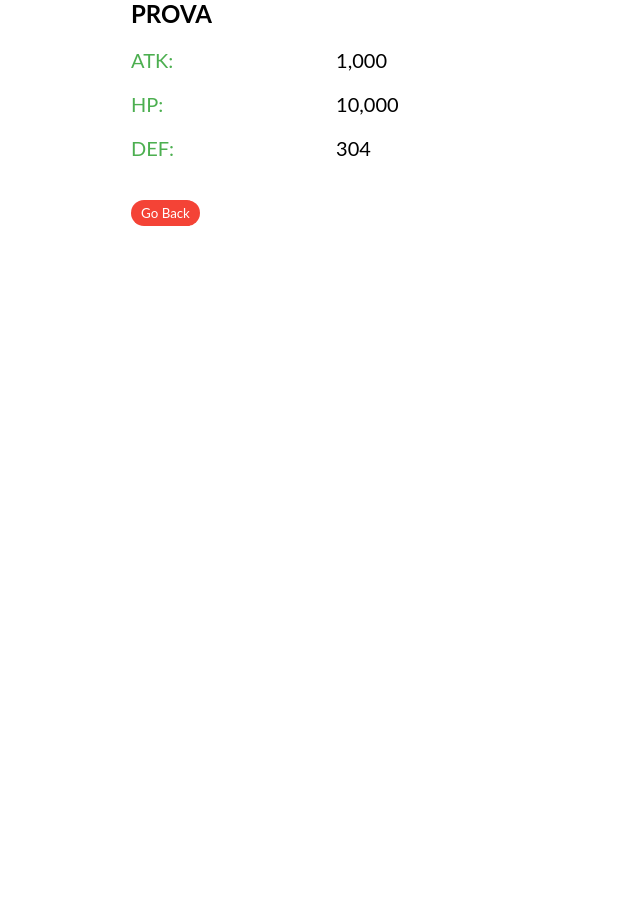
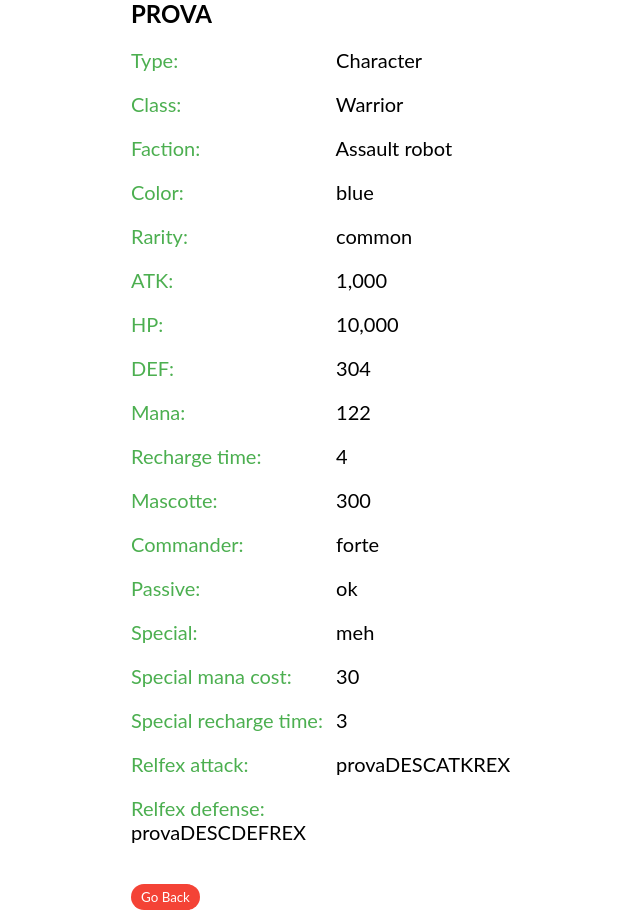
Before and after one commit to bigimattia/battlebreakersDB, an Angular app: page /detail/0 in a window 1280 px wide. Shown: the part 180-1098 px from the top of the page, without its empty margins (319-959 px from the left). Before the commit the page ends 800 px from the top, so only its background shows below. Built offline with nearby package versions, Linux system fonts and the light colour scheme.

Commit message:
improved characters-detail view.

```diff
--- a/src/app/Constants.ts
+++ b/src/app/Constants.ts
@@ -25,12 +25,13 @@ export class Constants {
 
     /*
     ///// FACTIONS
-    0 - Assault robot
-    1 -
+    0 - NONE
+    1 - ASSAULT_ROBOT_FACTION
     2 -
     3 -
     */
-    public static get ASSAULT_ROBOT_FACTION(): number { return 0; };
+   public static get NONE_FACTION(): number { return 0; };
+    public static get ASSAULT_ROBOT_FACTION(): number { return 1; };
 
     /*
     ///// COLORS
--- a/src/app/character-detail/character-detail.component.html
+++ b/src/app/character-detail/character-detail.component.html
@@ -3,6 +3,26 @@
 <div class="container">
     <div *ngIf="character">
       <h2>{{ character.name | uppercase }}</h2>
+      <p>
+        <span>Type: </span>
+        {{getTypeText()}}
+      </p>
+      <p>
+        <span>Class: </span>
+        {{getClassText()}}
+      </p>
+      <p>
+        <span>Faction: </span>
+        {{getFactionText()}}
+      </p>
+      <p>
+        <span>Color: </span>
+        {{getColorText()}}
+      </p>
+      <p>
+        <span>Rarity: </span>
+        {{getRarityText()}}
+      </p>
       <p>
         <span>ATK: </span>
         {{character.character_atk | number}}
@@ -15,6 +35,49 @@
         <span>DEF: </span>
         {{character.character_defense | number}}
       </p>
+      <p>
+        <span>Mana: </span>
+        {{character.character_mana_pool | number}}
+      </p>
+      <p>
+        <span>Recharge time: </span>
+        {{character.character_recharge_time | number}}
+      </p>
+      <p>
+        <span>Mascotte: </span>
+        {{character.character_mascotte_value | number}}
+      </p>
+      <p>
+        <span>Commander: </span>
+        {{character.commander_ability_desc}}
+      </p>
+      <p>
+        <span>Passive: </span>
+        {{character.passive_ability_desc}}
+      </p>
+      <p>
+        <span>Special: </span>
+        {{character.special_ability_desc}}
+      </p>
+      <p>
+        <span>Special mana cost: </span>
+        {{character.special_ability_mana_cost | number}}
+      </p>
+      <p>
+        <span>Special recharge time: </span>
+        {{character.special_ability_recharge_time | number}}
+      </p>
+
+      <p>
+        <span>Relfex attack: </span>
+        {{getReflexATK()}}
+      </p>
+
+      <p>
+        <span>Relfex defense: </span>
+        {{getReflexDEF()}}
+      </p>
+
       <button routerLink="../../list-all-characters" >Go Back</button>
     </div>
   </div>
--- a/src/app/character-detail/character-detail.component.ts
+++ b/src/app/character-detail/character-detail.component.ts
@@ -4,6 +4,8 @@ import { Location } from '@angular/common';
 
 import { Character } from '../Character';
 import { CharacterService } from '../character.service';
+import { ClassesService } from '../characterclasses.service';
+import { Constants } from '../Constants';
 
 @Component({
   selector: 'app-character-detail',
@@ -17,6 +19,7 @@ export class CharacterDetailComponent implements OnInit {
     private route: ActivatedRoute,
     private characterService: CharacterService,
     private location: Location,
+    private classService: ClassesService
   ) { }
 
   ngOnInit(): void {
@@ -27,6 +30,91 @@ export class CharacterDetailComponent implements OnInit {
     const ID_CHARACTER: string = this.route.snapshot.paramMap.get('ID_CHARACTER');
     this.character = this.characterService.getCharacter(ID_CHARACTER);
   }
+
+  getClassText(): string {
+    return this.classService.getClass(this.character.character_class).class_name;
+  }
+
+  getTypeText(): string {
+    if(this.character.type == 0)
+      return "Character";
+    else
+      return "Pet";
+  }
+  getFactionText(): string {
+    //Will be deprecated in the near future, will be needed a system like classes' one
+    if(this.character.faction == 0)
+      return "None";
+    else
+      return "Assault robot";
+  }
+  getColorText(): string {
+    switch (this.character.color) {
+      case Constants.PURPLE_CHARACTER_COLOR: {
+        return "purple";
+      }
+      case Constants.RED_CHARACTER_COLOR: {
+        return "red";
+      }
+      case Constants.YELLOW_CHARACTER_COLOR: {
+        return "yellow";
+      }
+      case Constants.GREEN_CHARACTER_COLOR: {
+        return "green";
+      }
+      case Constants.BLUE_CHARACTER_COLOR: {
+        return "blue";
+      }
+      default: {
+        return "ERROR_COLOR";
+      }
+    }
+  }
+  getRarityText(): string {
+    switch (this.character.rarity) {
+      case Constants.COMMON_RARITY: {
+        return "common";
+      }
+      case Constants.UNCOMMON_RARITY: {
+        return "uncommon";
+      }
+      case Constants.RARE_RARITY: {
+        return "rare";
+      }
+      case Constants.VERY_RARE_RARITY: {
+        return "very rare";
+      }
+      case Constants.SUPER_RARE_RARITY: {
+        return "super rare";
+      }
+      default: {
+        return "ERROR_RARITY";
+      }
+    }
+  }
+
+  getReflexATK(): string {
+    if(this.character.reflex_attack_is_combo) {
+      var result:string;
+      for(var temp in this.character.reflex_attack_combo_desc){
+        result += temp;
+      }
+      return result;
+    }
+    else
+      return this.character.reflex_attack_desc;
+  }
+  getReflexDEF(): string {
+    if(this.character.reflex_defense_is_combo) {
+      var result:string;
+      for(var temp in this.character.reflex_defense_combo_desc){
+        result += temp;
+      }
+      return result;
+    }
+    else
+      return this.character.reflex_defense_desc;
+  }
 /*
   goBack(): void {
     console.log(this.location);
```
